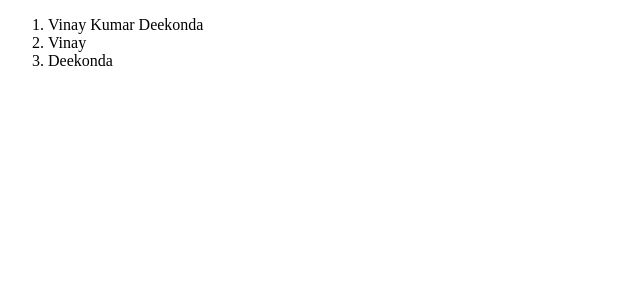
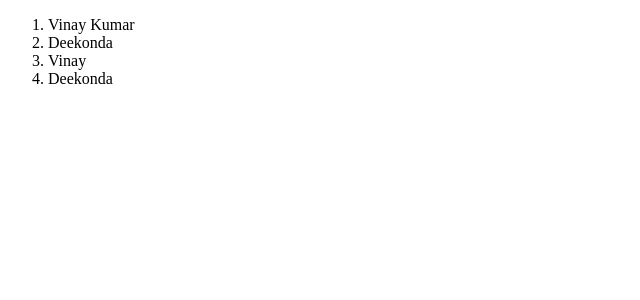
Before and after one commit to vinay-kumar-projects/miniproject, a React (Create React App) app: page / in a window 1280 px wide. Shown: the top 300 px of the page, without its empty margins (0-640 px from the left). Built offline with nearby package versions, Linux system fonts and the light colour scheme.

Commit message:
ES6 Modules Import Export Another Method in ReactJS

```diff
--- a/src/index.js
+++ b/src/index.js
@@ -1,21 +1,16 @@
 import React from 'react';
 import ReactDOM from 'react-dom';
-import List, {surName, myName, myNames} from './Main';
+import * as ques from './Main';
 
 ReactDOM.render(
 
     <>
-    <ol>
-        <li>
-            {List} {surName}
-        </li>
-        <li>
-            {myName()}
-        </li>
-        <li>
-            {myNames()}
-        </li>
-    </ol>
+        <ol>
+            <li>{ ques.default}</li>
+            <li>{ ques.surName}</li>
+            <li>{ ques.myName()}</li>
+            <li>{ ques.myNames()}</li>
+        </ol>
     </>,
     document.getElementById('root')
 );
```
